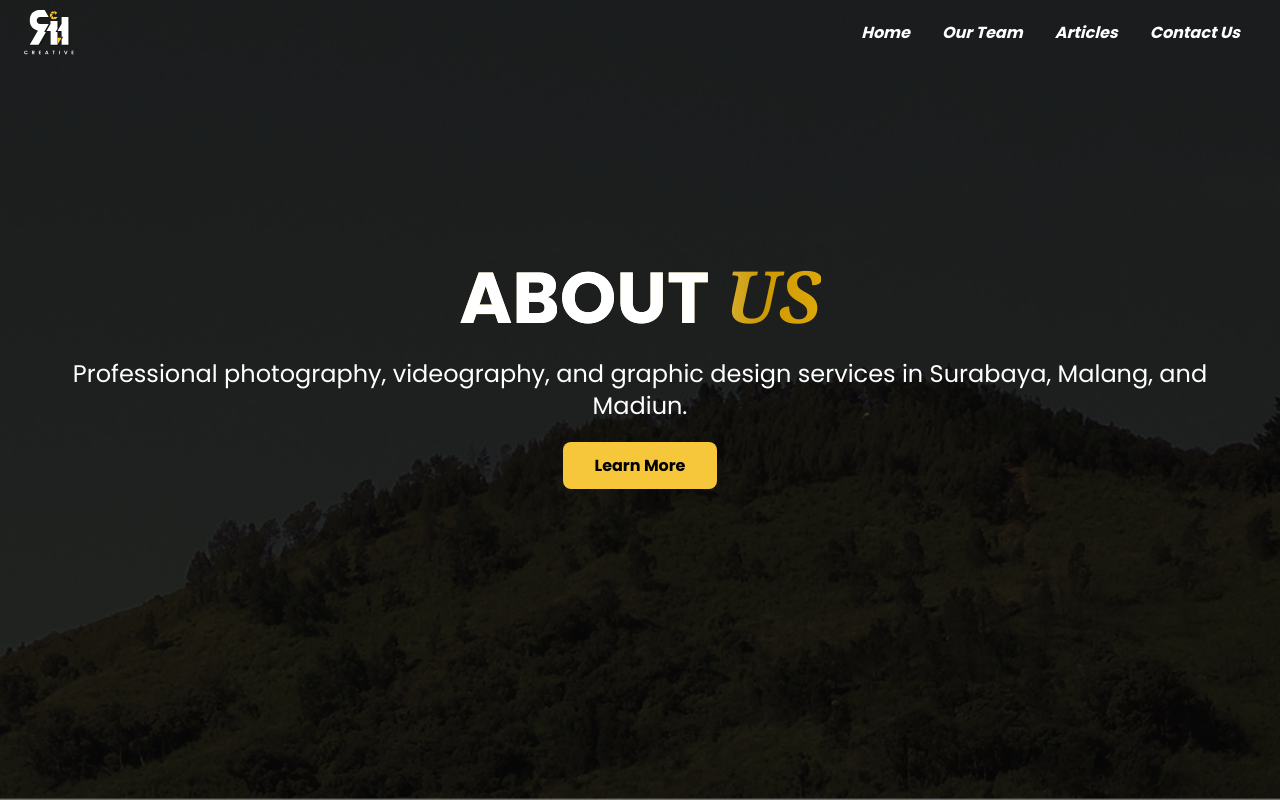
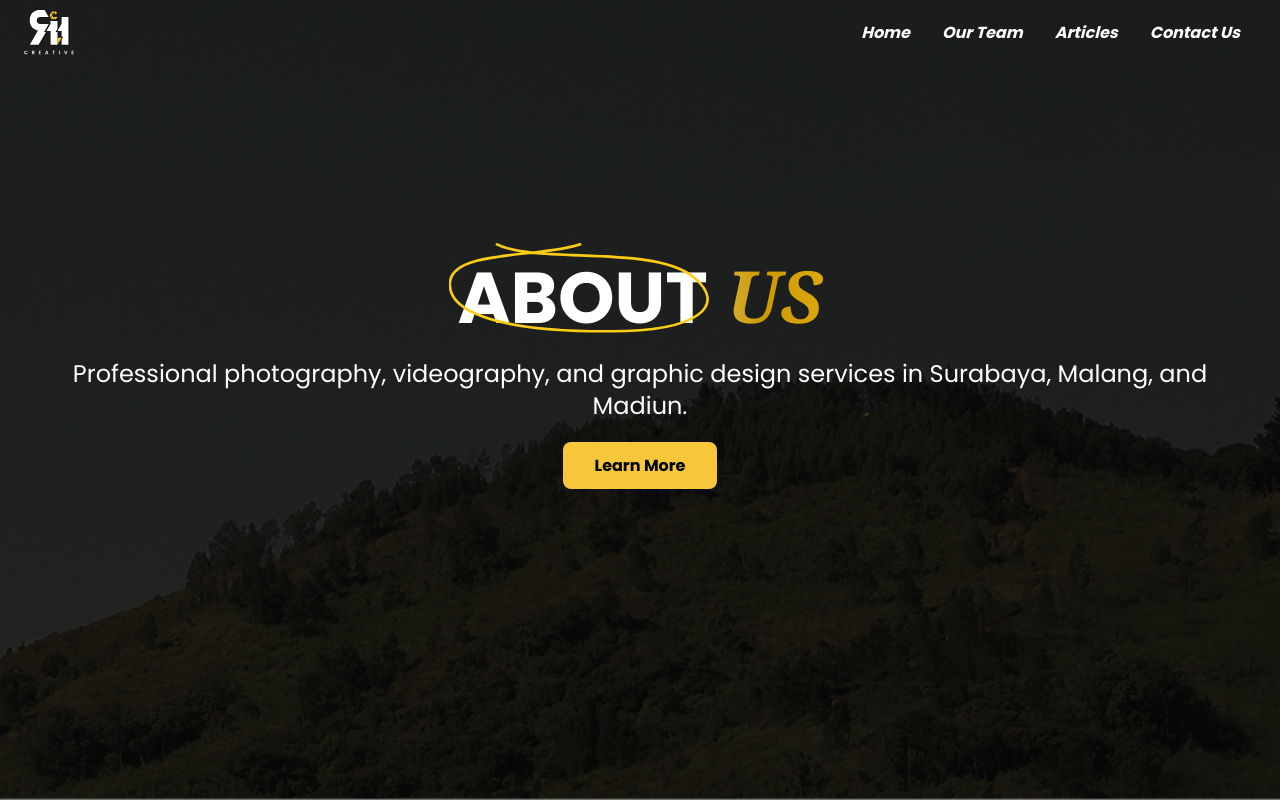
Before and after one commit to iqbalraihanfr/website-ratih-2025, a Next.js app: page / in a window 1280 px wide. Shown: the top 800 px of the page. Built offline with nearby package versions, Linux system fonts and the light colour scheme; a web font is replaced by a local one.

Commit message:
Draw Circle Text
draw circle text di Home page

```diff
--- a/src/app/page.tsx
+++ b/src/app/page.tsx
@@ -4,6 +4,7 @@ import React from "react";
 import Image from "next/image";
 import TrueFocus from "@/components/TrueFocus/TrueFocus";
 import GradientText from "@/components/GradientText/GradientText";
+import { motion } from "framer-motion";
 
 const HomePage = () => {
   return (
@@ -36,9 +37,26 @@ const HomePage = () => {
                   showBorder={false}
                   className="relative z-20 font-serif italic"
                 >
-                  <span className="text-white font-sans not-italic">
-                    ABOUT{" "}
-                  </span>
+                  <span className="text-white font-sans not-italic relative">
+                    ABOUT
+                    <svg
+                      viewBox="0 0 301 200"
+                      fill="none"
+                      className="absolute -left-2 -right-2 -top-2 bottom-0 translate-y-1"
+                    >
+                      <motion.path
+                        initial={{ pathLength: 0 }}
+                        whileInView={{ pathLength: 1 }}
+                        transition={{
+                          duration: 1.25,
+                          ease: "easeInOut",
+                        }}
+                        d="M149.293 1C106.854 16.8908 6.08202 7.17705 1.23654 43.3756C-2.10604 68.3466 29.5633 100.2652 180.700 99.7518C280.814 100.2384 316.298 70.689 275.761 38.0785C230.14 1.37835 97.0503 24.4575 52.9384 1"
+                        stroke="#FACC15"
+                        strokeWidth="3"
+                      />
+                    </svg>
+                  </span>{" "}
                   US
                 </GradientText>
               </h1>
```
